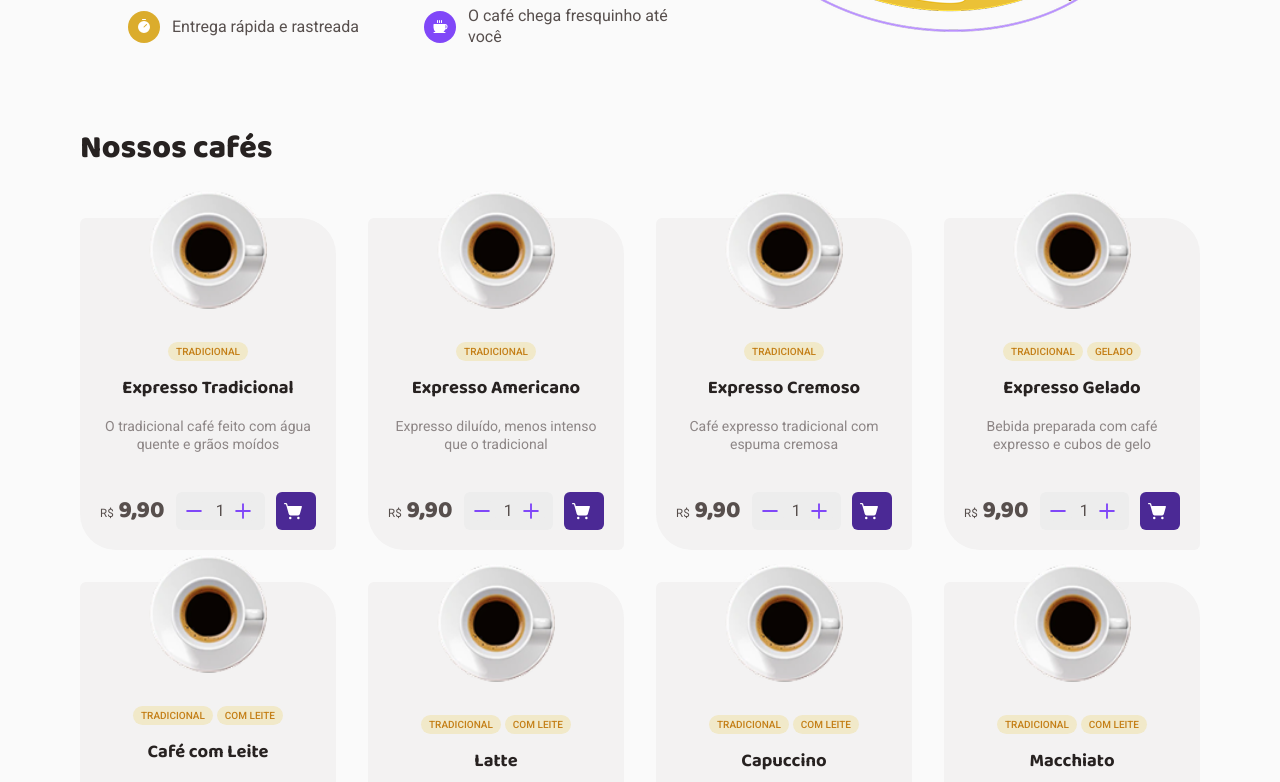
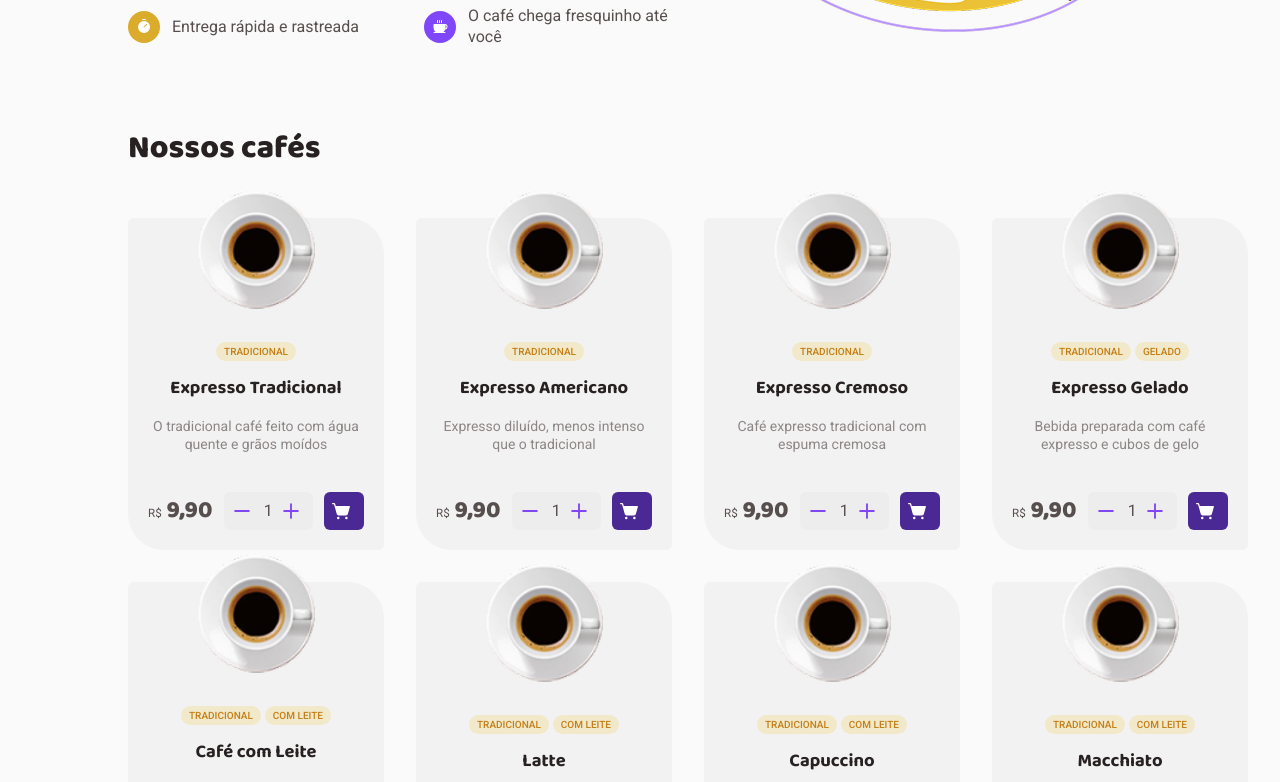
Before and after one commit to ThauanyAA/coffee-delivery, a React (Vite) app: page / in a window 1280 px wide. Shown: the part 460-1242 px from the top of the page. Built offline with nearby package versions, Linux system fonts and the light colour scheme.

Commit message:
Fix coffees list width

```diff
--- a/src/components/CoffeesList/index.tsx
+++ b/src/components/CoffeesList/index.tsx
@@ -1,13 +1,17 @@
 import { CoffeeCard } from "../CoffeeCard";
 import { Coffee } from "../../@types/definitions";
-import { CoffeesListContainer } from "./styles";
+import { CoffeesListContainer, Grid } from "./styles";
+import { Title } from "../Typography";
 
 export function CoffeesList({ coffees }: { coffees: Coffee[] }) {
   return (
     <CoffeesListContainer>
-      {coffees.map((coffee) => (
-        <CoffeeCard key={coffee.id} coffee={coffee} />
-      ))}
+      <Title variant="l">Nossos cafés</Title>
+      <Grid>
+        {coffees.map((coffee) => (
+          <CoffeeCard key={coffee.id} coffee={coffee} />
+        ))}
+      </Grid>
     </CoffeesListContainer>
   );
 }
--- a/src/components/CoffeesList/styles.ts
+++ b/src/components/CoffeesList/styles.ts
@@ -1,6 +1,10 @@
 import { styled } from "styled-components"
 
 export const CoffeesListContainer = styled.div`
+  width: 100%;
+`
+
+export const Grid = styled.div`
   display: grid;
   grid-template-columns: repeat(4, 1fr);
   gap: 2rem;
--- a/src/pages/Home/index.tsx
+++ b/src/pages/Home/index.tsx
@@ -1,6 +1,5 @@
 import { Coffee } from "../../@types/definitions";
 import { CoffeesList } from "../../components/CoffeesList";
-import { Title } from "../../components/Typography";
 import { Description } from "./components/Description";
 import { HomeContainer } from "./styles";
 
@@ -137,10 +136,7 @@ export function Home() {
   return (
     <HomeContainer>
       <Description />
-      <div>
-        <Title variant="l">Nossos cafés</Title>
-        <CoffeesList coffees={coffees} />
-      </div>
+      <CoffeesList coffees={coffees} />
     </HomeContainer>
   )
 }
```
